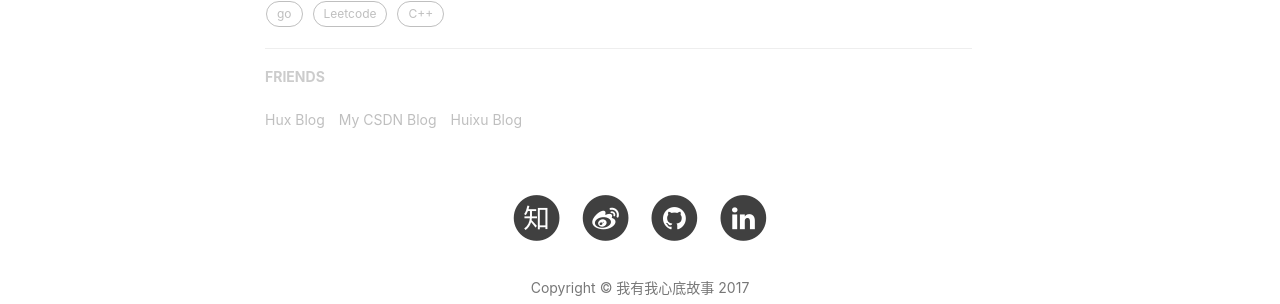
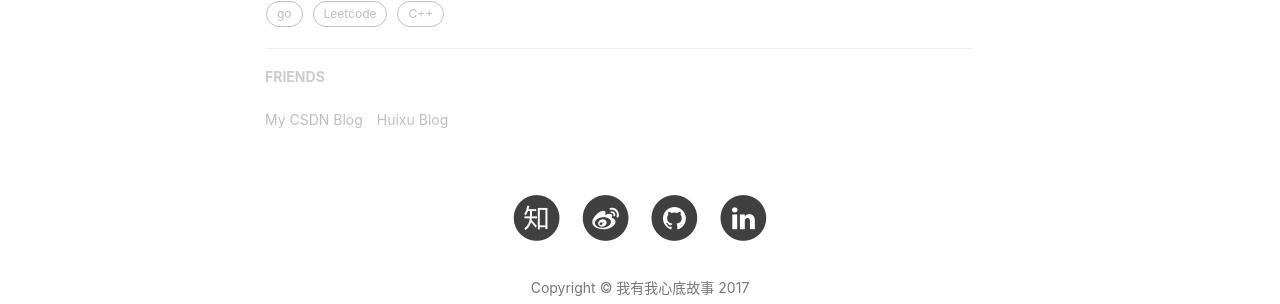
Before and after one commit to Tomy-Lee/Tomy-Lee.github.io, a Jekyll site: the page built from _posts/2017-11-9-the-interface-of-golang-language.md, in a window 1280 px wide and 900 px high, scrolled down 3356 px. Shown: the part 508-812 px from the top of the window. Built offline with Jekyll 4.4.1, drawn with Linux system fonts in a browser that asks for light colours; nearby versions of some CDN libraries; comment, search, counter and statistics services are not loaded.

Commit message:
Update _config.yml

```diff
--- a/_config.yml
+++ b/_config.yml
@@ -79,9 +79,6 @@ service-worker: true
 # Friends
 friends: [
     {
-        title: "Hux Blog",
-        href: "http://huangxuan.me"
-    },{
         title: "My CSDN Blog",
         href: "http://blog.csdn.net/qq_33454112"
     },{
```
